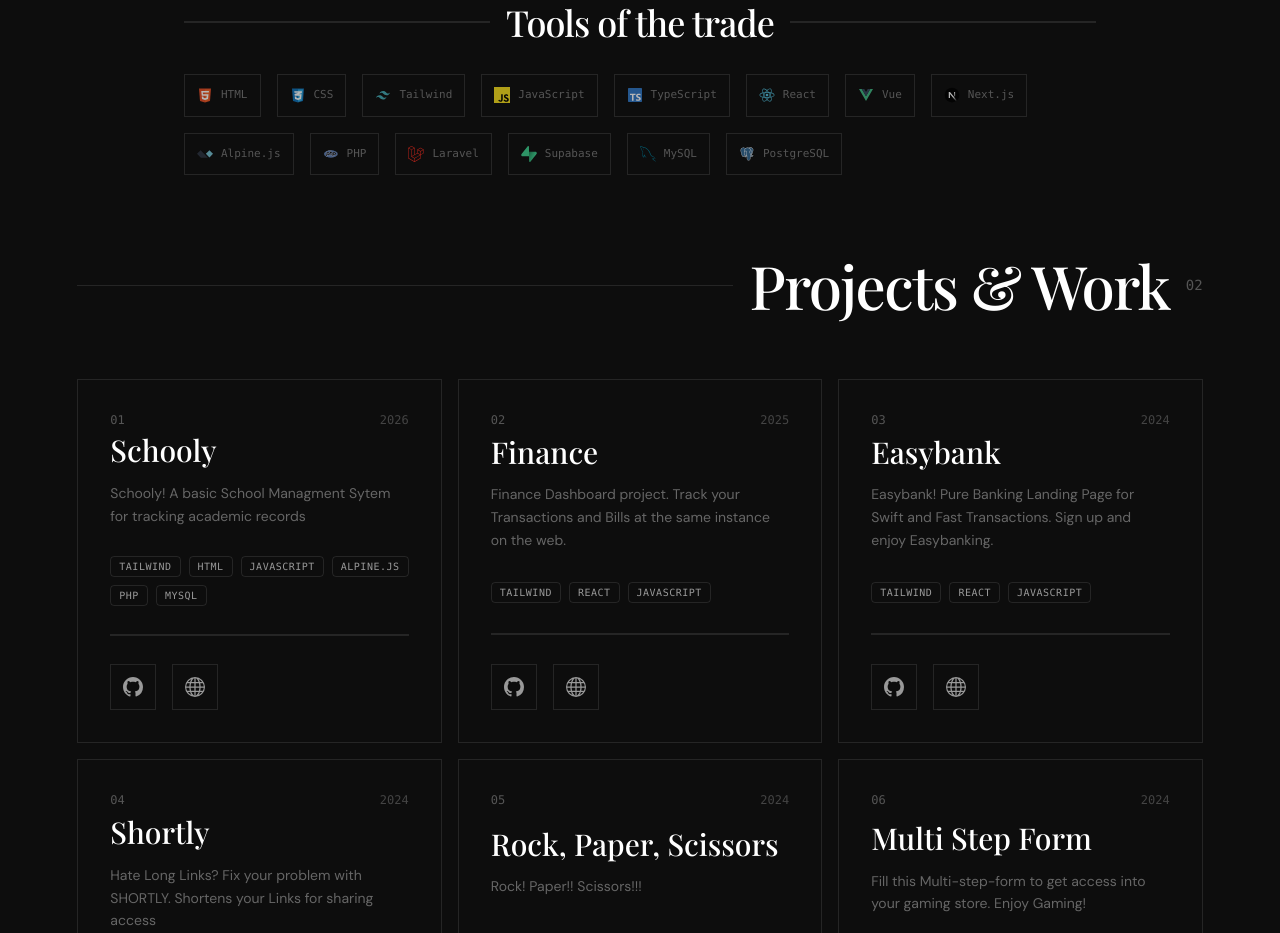
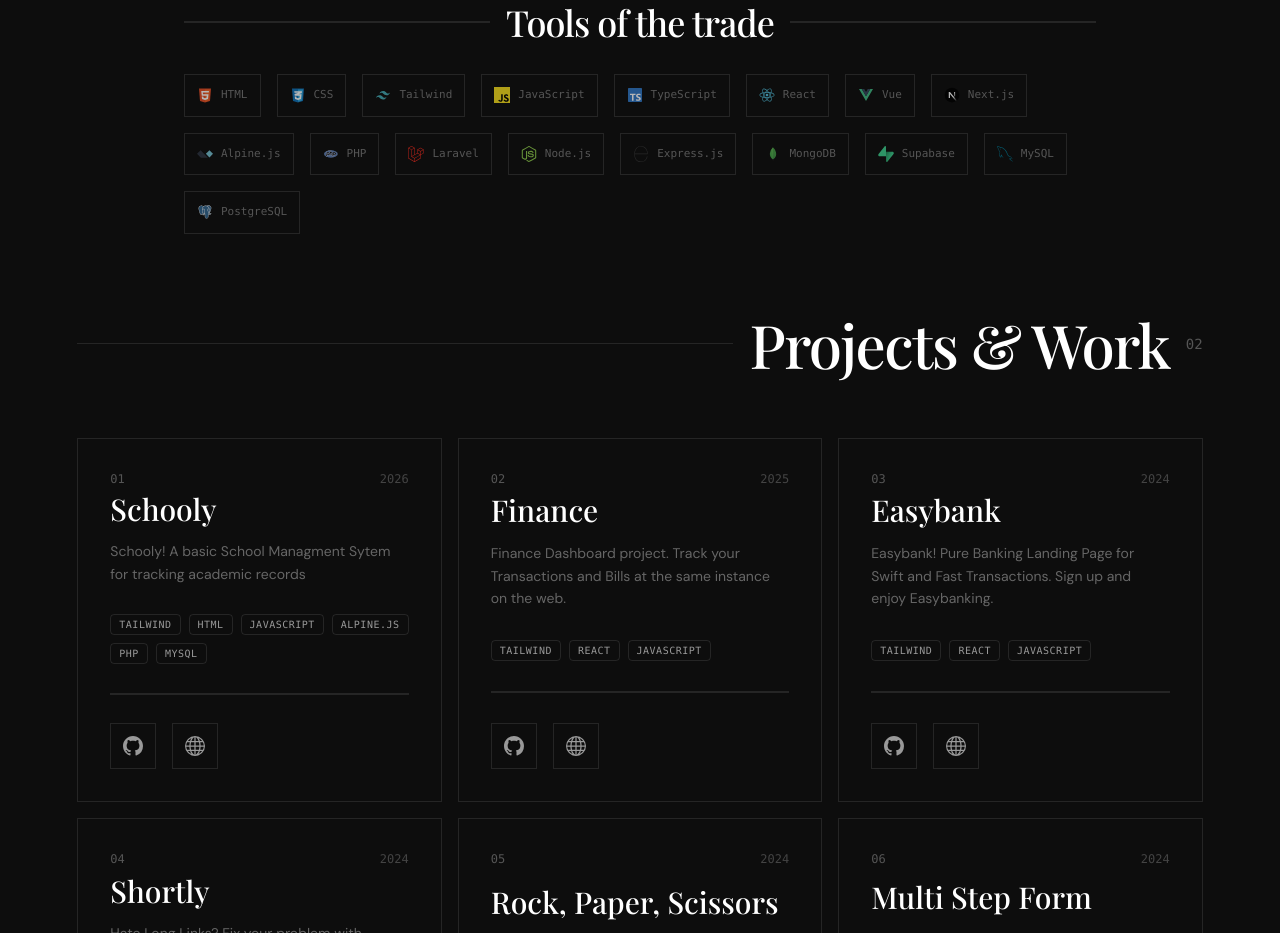
Before and after one commit to Samn1ce/Portfolio, a Vue app in the folder portfolio/: page / in a window 1280 px wide. Shown: the part 1280-2213 px from the top of the page. Built offline with nearby package versions, Linux system fonts and the light colour scheme; a web font is replaced by a local one.

Commit message:
Added new skill and stacks

```diff
--- /dev/null
+++ b/portfolio/src/components/icons/IconExpress.vue
@@ -0,0 +1,20 @@
+<template>
+	<svg
+		viewBox="-2.5 0 32 32"
+		xmlns="http://www.w3.org/2000/svg"
+		fill="#000000"
+	>
+		<g id="SVGRepo_bgCarrier" stroke-width="0"></g>
+		<g
+			id="SVGRepo_tracerCarrier"
+			stroke-linecap="round"
+			stroke-linejoin="round"
+		></g>
+		<g id="SVGRepo_iconCarrier">
+			<g fill="none" fill-rule="evenodd">
+				<path d="M-3 0h32v32H-3z"></path>
+				<path fill="#353535" d="M1.192 16.267c.04 2.065.288 3.982.745 5.75.456 1.767 1.16 3.307 2.115 4.618.953 1.31 2.185 2.343 3.694 3.098 1.51.755 3.357 1.132 5.54 1.132 3.22 0 5.89-.844 8.016-2.532 2.125-1.69 3.446-4.22 3.962-7.597h1.192c-.437 3.575-1.847 6.345-4.23 8.312-2.384 1.966-5.324 2.95-8.82 2.95-2.383.04-4.42-.338-6.107-1.133-1.69-.794-3.07-1.917-4.142-3.367-1.073-1.45-1.867-3.158-2.383-5.124C.258 20.408 0 18.294 0 16.028c0-2.542.377-4.806 1.132-6.792C1.887 7.25 2.88 5.57 4.112 4.2 5.34 2.83 6.77 1.79 8.4 1.074 10.03.358 11.698 0 13.406 0c2.383 0 4.44.457 6.167 1.37 1.728.914 3.138 2.126 4.23 3.635 1.093 1.51 1.887 3.238 2.384 5.184.496 1.945.705 3.97.625 6.077H1.193zm24.43-1.192c0-1.867-.26-3.645-.775-5.333-.516-1.688-1.28-3.168-2.294-4.44-1.013-1.27-2.274-2.273-3.784-3.008-1.51-.735-3.258-1.102-5.244-1.102-1.67 0-3.228.317-4.678.953-1.45.636-2.72 1.56-3.813 2.77-1.092 1.212-1.976 2.672-2.652 4.38-.675 1.708-1.072 3.635-1.19 5.78h24.43z"></path>
+			</g>
+		</g>
+	</svg>
+</template>
--- /dev/null
+++ b/portfolio/src/components/icons/IconMongoDB.vue
@@ -0,0 +1,77 @@
+<template>
+	<svg
+		viewBox="0 0 32 32"
+		xmlns="http://www.w3.org/2000/svg"
+		xmlns:xlink="http://www.w3.org/1999/xlink"
+		fill="#000000"
+	>
+		<g id="SVGRepo_bgCarrier" stroke-width="0"></g>
+		<g
+			id="SVGRepo_tracerCarrier"
+			stroke-linecap="round"
+			stroke-linejoin="round"
+		></g>
+		<g id="SVGRepo_iconCarrier">
+			<defs>
+				<linearGradient
+					id="a"
+					x1="-645.732"
+					y1="839.188"
+					x2="-654.59"
+					y2="839.25"
+					gradientTransform="matrix(-0.977, -0.323, -0.29, 0.877, -375.944, -928.287)"
+					gradientUnits="userSpaceOnUse"
+				>
+					<stop offset="0.231" stop-color="#999875"></stop>
+					<stop offset="0.563" stop-color="#9b9977"></stop>
+					<stop offset="0.683" stop-color="#a09f7e"></stop>
+					<stop offset="0.768" stop-color="#a9a889"></stop>
+					<stop offset="0.837" stop-color="#b7b69a"></stop>
+					<stop offset="0.896" stop-color="#c9c7b0"></stop>
+					<stop offset="0.948" stop-color="#deddcb"></stop>
+					<stop offset="0.994" stop-color="#f8f6eb"></stop>
+					<stop offset="1" stop-color="#fbf9ef"></stop>
+				</linearGradient>
+				<linearGradient
+					id="b"
+					x1="-644.287"
+					y1="823.405"
+					x2="-657.028"
+					y2="845.476"
+					gradientTransform="matrix(-0.977, -0.323, -0.29, 0.877, -375.944, -928.287)"
+					gradientUnits="userSpaceOnUse"
+				>
+					<stop offset="0" stop-color="#48a547"></stop>
+					<stop offset="1" stop-color="#3f9143"></stop>
+				</linearGradient>
+				<linearGradient
+					id="c"
+					x1="-643.386"
+					y1="839.485"
+					x2="-652.418"
+					y2="833.417"
+					gradientTransform="matrix(-0.977, -0.323, -0.29, 0.877, -375.944, -928.287)"
+					gradientUnits="userSpaceOnUse"
+				>
+					<stop offset="0" stop-color="#41a247"></stop>
+					<stop offset="0.352" stop-color="#4ba74b"></stop>
+					<stop offset="0.956" stop-color="#67b554"></stop>
+					<stop offset="1" stop-color="#69b655"></stop>
+				</linearGradient>
+			</defs>
+			<title>file_type_mongo</title>
+			<path
+				d="M16.62,30l-.751-.249s.1-3.8-1.275-4.067c-.9-1.048.133-44.741,3.423-.149a2.712,2.712,0,0,0-1.333,1.523A14.1,14.1,0,0,0,16.62,30Z"
+				style="fill:url(#a)"
+			></path>
+			<path
+				d="M17.026,26.329a13.223,13.223,0,0,0,5-13.225C20.556,6.619,17.075,4.487,16.7,3.673a9.792,9.792,0,0,1-.825-1.6l.277,18.069S15.578,25.664,17.026,26.329Z"
+				style="fill:url(#b)"
+			></path>
+			<path
+				d="M15.487,26.569S9.366,22.4,9.72,15.025A15.54,15.54,0,0,1,15.239,3.377,1.725,1.725,0,0,0,15.846,2c.381.82.319,12.243.359,13.579C16.36,20.776,15.916,25.588,15.487,26.569Z"
+				style="fill:url(#c)"
+			></path>
+		</g>
+	</svg>
+</template>
--- /dev/null
+++ b/portfolio/src/components/icons/IconNode.vue
@@ -0,0 +1,21 @@
+<template>
+	<svg
+		viewBox="-13 0 282 282"
+		xmlns="http://www.w3.org/2000/svg"
+		preserveAspectRatio="xMinYMin meet"
+		fill="#000000"
+	>
+		<g id="SVGRepo_bgCarrier" stroke-width="0"></g>
+		<g
+			id="SVGRepo_tracerCarrier"
+			stroke-linecap="round"
+			stroke-linejoin="round"
+		></g>
+		<g id="SVGRepo_iconCarrier">
+			<g fill="#8CC84B">
+				<path d="M116.504 3.58c6.962-3.985 16.03-4.003 22.986 0 34.995 19.774 70.001 39.517 104.99 59.303 6.581 3.707 10.983 11.031 10.916 18.614v118.968c.049 7.897-4.788 15.396-11.731 19.019-34.88 19.665-69.742 39.354-104.616 59.019-7.106 4.063-16.356 3.75-23.24-.646-10.457-6.062-20.932-12.094-31.39-18.15-2.137-1.274-4.546-2.288-6.055-4.36 1.334-1.798 3.719-2.022 5.657-2.807 4.365-1.388 8.374-3.616 12.384-5.778 1.014-.694 2.252-.428 3.224.193 8.942 5.127 17.805 10.403 26.777 15.481 1.914 1.105 3.852-.362 5.488-1.274 34.228-19.345 68.498-38.617 102.72-57.968 1.268-.61 1.969-1.956 1.866-3.345.024-39.245.006-78.497.012-117.742.145-1.576-.767-3.025-2.192-3.67-34.759-19.575-69.5-39.18-104.253-58.76a3.621 3.621 0 0 0-4.094-.006C91.2 39.257 56.465 58.88 21.712 78.454c-1.42.646-2.373 2.071-2.204 3.653.006 39.245 0 78.497 0 117.748a3.329 3.329 0 0 0 1.89 3.303c9.274 5.259 18.56 10.481 27.84 15.722 5.228 2.814 11.647 4.486 17.407 2.33 5.083-1.823 8.646-7.01 8.549-12.407.048-39.016-.024-78.038.036-117.048-.127-1.732 1.516-3.163 3.2-3 4.456-.03 8.918-.06 13.374.012 1.86-.042 3.14 1.823 2.91 3.568-.018 39.263.048 78.527-.03 117.79.012 10.464-4.287 21.85-13.966 26.97-11.924 6.177-26.662 4.867-38.442-1.056-10.198-5.09-19.93-11.097-29.947-16.55C5.368 215.886.555 208.357.604 200.466V81.497c-.073-7.74 4.504-15.197 11.29-18.85C46.768 42.966 81.636 23.27 116.504 3.58z"></path>
+				<path d="M146.928 85.99c15.21-.979 31.493-.58 45.18 6.913 10.597 5.742 16.472 17.793 16.659 29.566-.296 1.588-1.956 2.464-3.472 2.355-4.413-.006-8.827.06-13.24-.03-1.872.072-2.96-1.654-3.195-3.309-1.268-5.633-4.34-11.212-9.642-13.929-8.139-4.075-17.576-3.87-26.451-3.785-6.479.344-13.446.905-18.935 4.715-4.214 2.886-5.494 8.712-3.99 13.404 1.418 3.369 5.307 4.456 8.489 5.458 18.33 4.794 37.754 4.317 55.734 10.626 7.444 2.572 14.726 7.572 17.274 15.366 3.333 10.446 1.872 22.932-5.56 31.318-6.027 6.901-14.805 10.657-23.56 12.697-11.647 2.597-23.734 2.663-35.562 1.51-11.122-1.268-22.696-4.19-31.282-11.768-7.342-6.375-10.928-16.308-10.572-25.895.085-1.619 1.697-2.748 3.248-2.615 4.444-.036 8.888-.048 13.332.006 1.775-.127 3.091 1.407 3.182 3.08.82 5.367 2.837 11 7.517 14.182 9.032 5.827 20.365 5.428 30.707 5.591 8.568-.38 18.186-.495 25.178-6.158 3.689-3.23 4.782-8.634 3.785-13.283-1.08-3.925-5.186-5.754-8.712-6.95-18.095-5.724-37.736-3.647-55.656-10.12-7.275-2.571-14.31-7.432-17.105-14.906-3.9-10.578-2.113-23.662 6.098-31.765 8.006-8.06 19.563-11.164 30.551-12.275z"></path>
+			</g>
+		</g>
+	</svg>
+</template>
--- a/portfolio/src/views/Stacks.vue
+++ b/portfolio/src/views/Stacks.vue
@@ -13,6 +13,9 @@
 import IconSupabase from '@/components/icons/IconSupabase.vue'
 import IconPostgreSql from '@/components/icons/IconPostgreSql.vue'
 import IconAlpineJs from '@/components/icons/IconAlpineJs.vue'
+import IconMongoDB from '@/components/icons/IconMongoDB.vue'
+import IconNode from '@/components/icons/IconNode.vue'
+import IconExpress from '@/components/icons/IconExpress.vue'
 
 const stacks = [
 	{
@@ -58,6 +61,18 @@
 	{
 		name: 'Laravel',
 		icon: IconLaravel,
+	},
+	{
+		name: 'Node.js',
+		icon: IconNode,
+	},
+	{
+		name: 'Express.js',
+		icon: IconExpress,
+	},
+	{
+		name: 'MongoDB',
+		icon: IconMongoDB,
 	},
 	{
 		name: 'Supabase',
```
